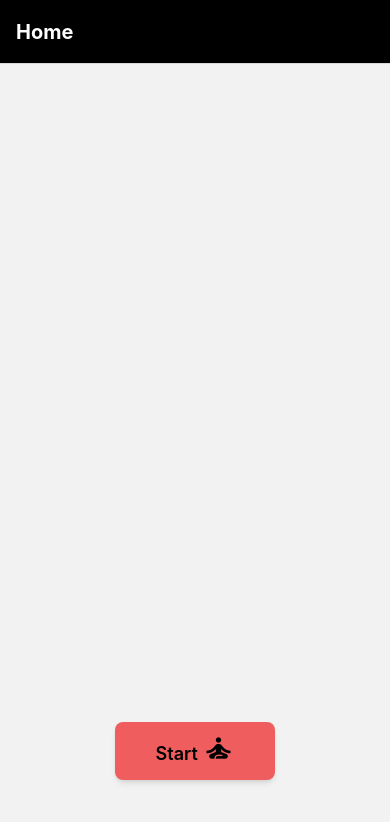
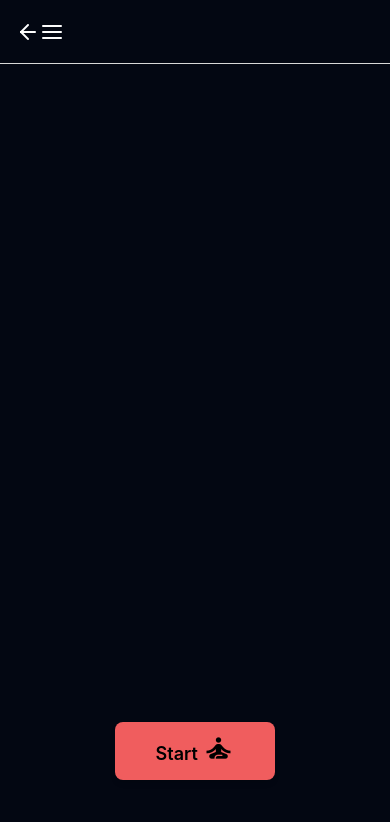
Before and after one commit to sammacfarlane23/react-native-meditation-app, a React Native app: screen /Home in a window 390 px wide. Shown: the top 822 px of the page. Built offline with nearby package versions, Linux system fonts and the light colour scheme.

Commit message:
Use theme more extensively

```diff
--- a/App.tsx
+++ b/App.tsx
@@ -7,6 +7,8 @@ import TimerScreen from "./Screens/TimerScreen";
 import FinishScreen from "./Screens/FinishScreen";
 import { Entry, EntryContextProvider } from "./context/entryContext";
 import EditScreen from "./Screens/EditScreen";
+import { Text, View } from "react-native";
+import { Feather } from "@expo/vector-icons";
 
 NativeWindStyleSheet.setOutput({
   default: "native",
@@ -16,10 +18,19 @@ export type RootStackParamList = {
   Home: undefined;
   Timer: undefined;
   Finish: { duration: number };
-  Edit: {entry: Entry};
+  Edit: { entry: Entry };
 };
 
 const Stack = createNativeStackNavigator<RootStackParamList>();
+
+const HeaderTitle = () => {
+  return (
+    <View className="flex flex-row justify-between w-full pr-8">
+      <Feather name="arrow-left" size={24} color="white" />
+      <Feather name="menu" size={24} color="white" />
+    </View>
+  );
+};
 
 function App() {
   return (
@@ -28,9 +39,9 @@ function App() {
         <Stack.Navigator
           screenOptions={{
             headerStyle: {
-              backgroundColor: "black",
+              backgroundColor: "#030712",
             },
-            headerTintColor: "#fff",
+            headerTintColor: "#E7ECEF",
             headerTitleStyle: {
               fontWeight: "bold",
               fontSize: 20,
@@ -40,6 +51,7 @@ function App() {
           <Stack.Screen
             name="Home"
             component={HomeScreen}
+            options={{ headerTitle: (props) => <HeaderTitle {...props} /> }}
           />
           <Stack.Screen name="Timer" component={TimerScreen} />
           <Stack.Screen name="Finish" component={FinishScreen} />
--- a/Screens/EditScreen.tsx
+++ b/Screens/EditScreen.tsx
@@ -22,15 +22,15 @@ const EditScreen = ({ navigation, route }: Props) => {
   return (
     <View className="flex-1 items-center justify-between bg-black p-5">
       <View className="items-center">
-        <Text className="text-white text-center my-8 text-xl font-semibold">
+        <Text className="text-off-white text-center my-8 text-xl font-semibold">
           {parseDuration(duration)}
         </Text>
-        <Text className="mb-2 text-2xl font-bold tracking-tight text-white">
+        <Text className="mb-2 text-2xl font-bold tracking-tight text-off-white">
           {dayjs(date).format("DD/MM/YYYY")}{" "}
         </Text>
-        <Text className="text-white">{dayjs(date).format("HH:mm")}</Text>
+        <Text className="text-off-white">{dayjs(date).format("HH:mm")}</Text>
         <TextInput
-          className="w-96 my-8 p-2 border-2 text-black border-gray-300 bg-white h-96 rounded-md"
+          className="w-96 my-8 p-2 border-2 text-black border-gray-300 bg-french-gray h-96 rounded-md"
           multiline={true}
           onChangeText={setEntryText}
           value={entryText}
--- a/Screens/HomeScreen.tsx
+++ b/Screens/HomeScreen.tsx
@@ -14,7 +14,7 @@ const HomeScreen = ({ navigation }: Props) => {
   const { entries, clearEntries } = useEntries();
 
   return (
-    <View className="flex-1 h-full items-center justify-start bg-black px-2 pt-8">
+    <View className="flex-1 h-full items-center bg-dark-gray justify-start px-2 pt-8">
       <EntryList
         entries={entries.sort((a, b) =>
           dayjs(a.date).isAfter(dayjs(b.date)) ? -1 : 1
--- a/components/EntryCard/index.tsx
+++ b/components/EntryCard/index.tsx
@@ -12,7 +12,7 @@ const Card = ({ date, text, duration, id }: Entry) => {
   return (
     <TouchableOpacity
       onPress={() => navigate("Edit", { entry: { date, text, duration, id } })}
-      className="m-4 max-w-full p-6 bg-gray-900 border rounded-lg shadow-md"
+      className="m-4 max-w-full p-6 bg-medium-gray border rounded-lg shadow-md"
     >
       <Text className="text-3xl font-bold tracking-tight text-off-white">
         {parseDate(date)}
--- a/tailwind.config.js
+++ b/tailwind.config.js
@@ -4,16 +4,19 @@ module.exports = {
     "./App.{js,jsx,ts,tsx}",
     "./Screens/**/*.{js,jsx,ts,tsx}",
     "./components/**/*.{js,jsx,ts,tsx}",
-    // Need it to work with react-native-web
   ],
   theme: {
-    colors: {
-      green: "#0F7173",
-      "off-white": "#E7ECEF",
-      red: "#F05D5E",
-      "french-gray": "#D3CDD7",
+    extend: {
+      colors: {
+        white: "#FFFFFF",
+        green: "#0F7173",
+        "off-white": "#E7ECEF",
+        red: "#F05D5E",
+        "french-gray": "#D3CDD7",
+        "medium-gray": "#111827",
+        "dark-gray": "#030712",
+      },
     },
-    extend: {},
   },
   plugins: [],
 };
```
